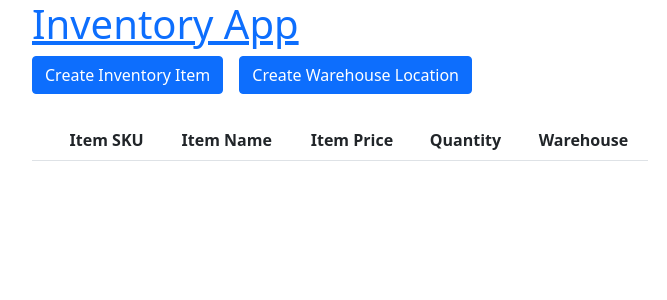
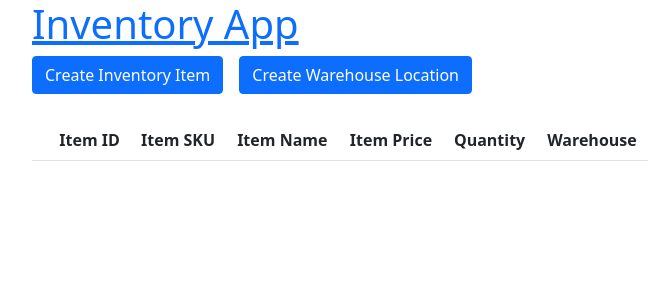
Before and after one commit to mdwiltfong/inventory-app-mw-PED, a Flask app: page / in a window 1280 px wide. Shown: the top 300 px of the page, without its empty margins (300-967 px from the left). Run offline with Flask 2, Linux system fonts and the light colour scheme; data that the repository does not hold is empty.

Commit message:
refactoring

```diff
--- a/inventory-app-1/app.py
+++ b/inventory-app-1/app.py
@@ -1,8 +1,8 @@
-from flask import Flask, render_template,flash,redirect
+from flask import Flask, request, render_template,flash,redirect
 from sqlalchemy.exc import IntegrityError
 from models import Item, db, connect_db,Warehouse
 from forms import CreateItem, CreateWarehouse
-db_name='inventory-app-test'
+from flask_sqlalchemy import SQLAlchemy
 
 app = Flask(__name__)
 app.config['SECRET_KEY']="it's a secret"
@@ -14,24 +14,25 @@ connect_db(app)
 db.create_all()
 @app.route('/')
 def load_index():
-    """ Returns homepage and an entire list of items in the db"""
+    """ Returns homepage"""
+    #all_items=db.view_all_items(db_name)
     items=Item.query.all()
     warehouses=Warehouse.query.all()
     return render_template("index.html", items=items,warehouses=warehouses)
 
 @app.route('/create_item', methods=["POST","GET"])
 def create_item():
-    """Creates inventory item or renders create inventory item form"""
+    """Creates inventory item"""
     try:
             form=CreateItem()
             warehouses=Warehouse.query.all()
-            form.warehouse.choices=[(w.name) for w in warehouses]
+            form.warehouse_id.choices=[(w.name) for w in warehouses]
             if form.validate_on_submit():
                 new_item = Item(name=form.name.data,
                                     price=form.price.data,
                                     quantity=form.quantity.data,
                                     sku=form.sku.data,
-                                    warehouse_id=form.warehouse.data
+                                    warehouse_id=form.warehouse_id.data
                                )
                 db.session.add(new_item)
                 db.session.commit()
@@ -44,7 +45,7 @@ def create_item():
     return render_template('create_item_form.html',form=form,warehouses=warehouses)
 @app.route('/create_warehouse', methods=["POST","GET"])
 def create_warehouse():
-    """Creates Warehouse Location or renders create inventory warehouse location"""
+    """Creates Warehouse Location"""
     try:
       form=CreateWarehouse()
       if form.validate_on_submit():
@@ -58,40 +59,39 @@ def create_warehouse():
       return redirect('/')
 
     return render_template('create_warehouse_form.html',form=form)
-@app.route('/edit_item/<int:sku>/edit',methods=['GET','POST'])
-def edit_item(sku):
-    """Edit a specific item by it'sku
-     or renders the edit item form with fields pre-populated with pre-existing daata"""
-    try:
-        item=Item.query.get_or_404(sku)
-        form=CreateItem(obj=item)
-        warehouses=Warehouse.query.all()
-        form.warehouse.choices=[(w.name) for w in warehouses]
-        if form.validate_on_submit():
-          item.name=form.name.data
-          item.price=form.price.data
-          item.quantity=form.quantity.data
-          item.sku=form.sku.data
-          item.warehouse_id=form.warehouse.data
-          db.session.commit()
-          flash(f"Item {sku} updated!","success")
-          return redirect('/')
-    except IntegrityError:
-        flash(f"Item {sku} already exists","danger")
-        return redirect('/')
+@app.route('/edit_item/<int:id>/edit',methods=['GET','POST'])
+def edit_item(id):
+  item=Item.query.get_or_404(id)
+  form=CreateItem(obj=item)
+
+  warehouses=Warehouse.query.all()
+  form.warehouse_id.choices=[(w.name) for w in warehouses]
+  form.warehouse_id.default=item.warehouse_id
+  if form.validate_on_submit():
+    item.name=form.name.data
+    item.price=form.price.data
+    item.quantity=form.quantity.data
+    item.sku=form.sku.data
+    item.warehouse_id=form.warehouse_id.data
+    db.session.commit()
+    flash(f"Item {id} updated!","success")
+    return redirect('/')
+
+  else:
     return render_template("edit_item_form.html", form=form,item=item)
 
-@app.route('/delete_item/<int:sku>',methods=['POST','GET'])
-def delete_item(sku):
-  ''' Deletes a specific item by it's SKU '''
-  Item.query.filter_by(sku=sku).delete()
+@app.route('/assign_inventory',methods=['GET','POST'])
+
+@app.route('/delete_item/<int:id>',methods=['GET','POST'])
+def delete_item(id):
+  Item.query.filter_by(id=id).delete()
   db.session.commit()
-  flash(f"Item {sku} deleted!","success")
+  flash(f"Item {id} deleted!","success")
   return redirect('/')
 
-# This function is solely for running the application on replit's built in browser. If running locally, it will have to commented out.
-''' app.run(
+# Makes sure this is the main process
+app.run(
   host = "0.0.0.0", # or 127.0.0.1
   port = 8080, # make sure this is a non privileged port
   debug = True # this will allow us to easily fix problems and bugs
-) '''
+)
--- a/inventory-app-1/templates/index.html
+++ b/inventory-app-1/templates/index.html
@@ -19,17 +19,18 @@
     {% block content%}
 
 
-  <table style="margin:0px auto"class="table container">
+    <table style="margin:0px auto" class="table container">
       <a href="/create_item" class="btn btn-primary ">Create Inventory Item</a>
       <a href="/create_warehouse" class="btn btn-primary mx-3">Create Warehouse Location</a>
       <div class="container d-flex justify-content-center" style="min-height:26px">
         {% for category, msg in get_flashed_messages(with_categories=true) %}
-            <p style="text-align:center ; width:auto"class="p-0 w-25 alert alert-{{category}}  m-0">{{msg}}</p>
+        <p style="text-align:center ; width:auto" class="p-0 w-25 alert alert-{{category}}  m-0">{{msg}}</p>
         {% endfor %}
       </div>
       <thead>
         <tr>
           <th></th>
+          <th style="text-align:center" scope="col">Item ID</th>
           <th style="text-align:center" scope="col">Item SKU</th>
           <th style="text-align:center">Item Name</th>
           <th style="text-align:center" scope="col">Item Price</th>
@@ -41,7 +42,8 @@
         {% for item in items %}
 
         <tr>
-     <td> <a href="/edit_item/{{item.sku}}/edit" class="btn btn-primary">Edit</a></td>
+          <td> <a href="/edit_item/{{item.id}}/edit" class="btn btn-primary">Edit</a></td>
+          <td style="text-align: center">{{item.id}}</td>
           <td style="text-align: center">{{item.sku}}</td>
           <td style="text-align: center">{{item.name}}</td>
           <td style="text-align: center">{{item.price}}</td>
```
Also changed, not shown: inventory-app-1/forms.py (+3 -5 lines), inventory-app-1/models.py (+7 -3 lines), inventory-app-1/requirements.txt (+82 -119 lines), inventory-app-1/seed-db.py (+2 -6 lines), inventory-app-1/templates/index.css (deleted, +0 -8 lines), inventory-app-1/README.md, 3 other files. Lines whose indentation alone changed are shown as unchanged.
